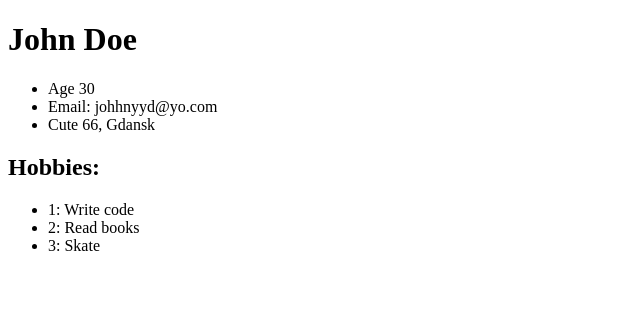
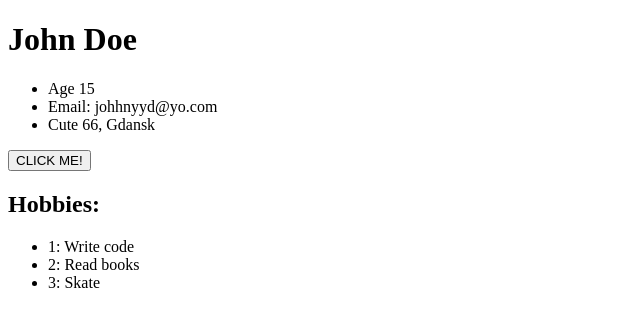
Before and after one commit to patryk-kakol/angular_playground, an Angular app in the folder anapp/: page / in a window 1280 px wide. Shown: the top 326 px of the page, without its empty margins (0-640 px from the left). Built offline with nearby package versions, Linux system fonts and the light colour scheme.

Commit message:
changing properties

```diff
--- a/anapp/src/app/components/user/user.component.html
+++ b/anapp/src/app/components/user/user.component.html
@@ -5,6 +5,8 @@
   <li>{{address.street}} {{address.street_number}}, {{address.city}}</li>
 </ul>
 
+<button (click)="onClick()">CLICK ME!</button>
+
 <h2>Hobbies: </h2>
 <ul>
   <li *ngFor= "let hobby of hobbies; let i = index">
--- a/anapp/src/app/components/user/user.component.ts
+++ b/anapp/src/app/components/user/user.component.ts
@@ -20,7 +20,7 @@ export class UserComponent implements OnInit {
   ngOnInit() {
     console.log('ngOnInit ran...');
     this.name = 'John Doe';
-    this.age = 30;
+    this.age = 15;
     this.email = 'johhnyyd@yo.com';
     this.address = {
       street: 'Cute',
@@ -31,7 +31,14 @@ export class UserComponent implements OnInit {
     this.hello = [1, 2, null, true, 'YO!'];
   }
 
+  onClick() {
+    console.log('Grow up!');
+    this.age += 1;
+  }
+
 }
+
+
 
 
 interface Address {
```
